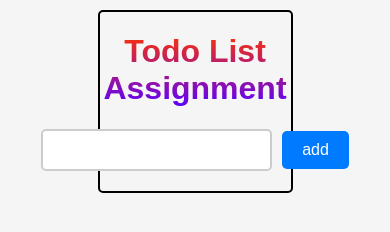
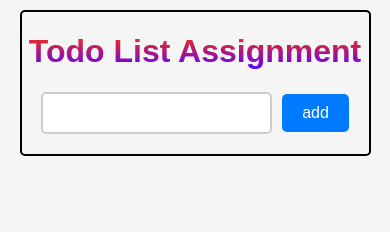
Before and after one commit to musmanirfan/todo-list, a plain HTML site: page index.html in a window 390 px wide. Drawn offline with Linux system fonts and the light colour scheme.

Commit message:
Add files via upload

```diff
--- a/style.css
+++ b/style.css
@@ -98,3 +98,10 @@ h1 {
     padding: 6px;
     border-radius: 5px;
 }
+
+
+@media only screen and (max-width: 600px){
+    body{
+        width: 90%;
+    }
+}
```
